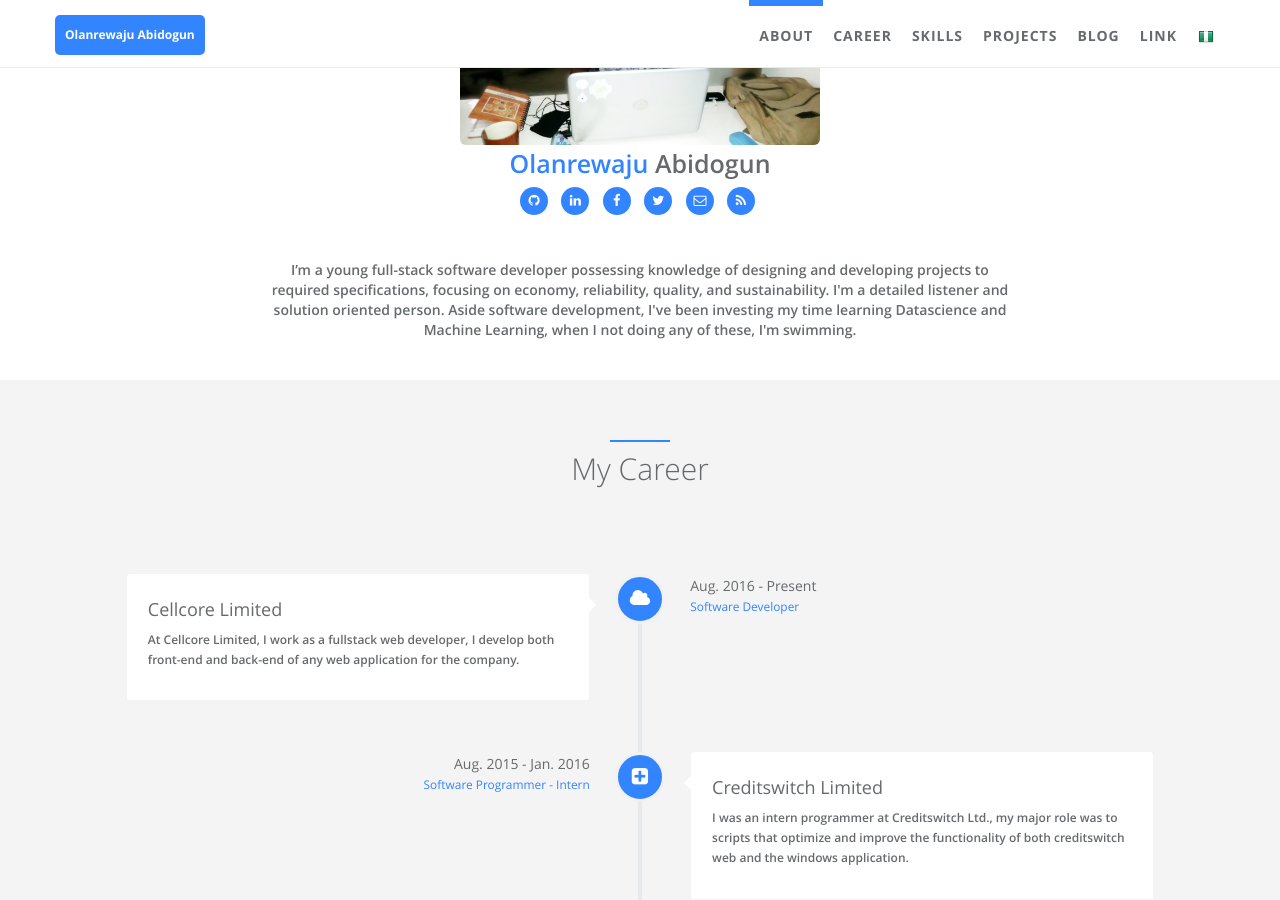
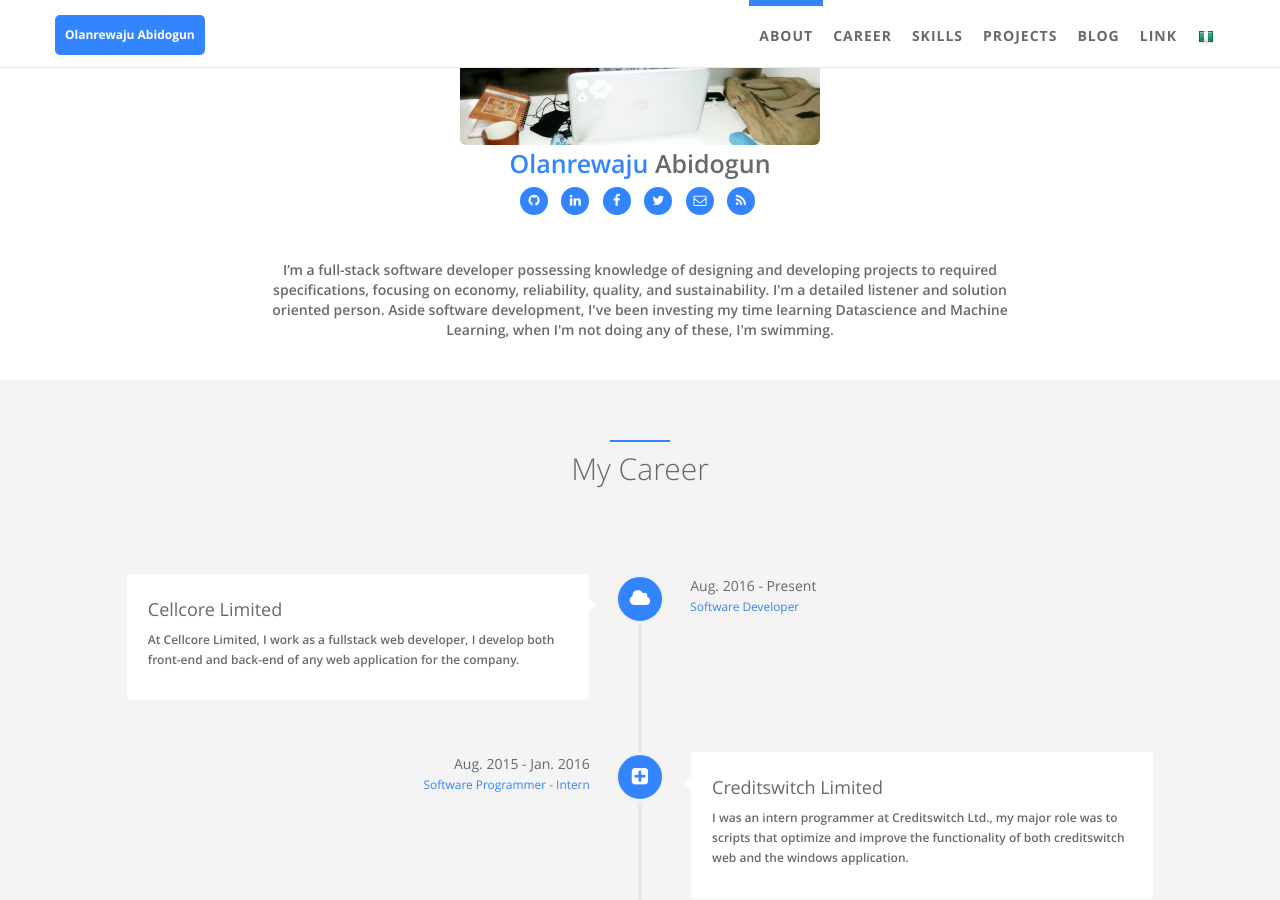
Before and after one commit to codeInBit/codeInBit.github.io, a Jekyll site: the page built from index.html, in a window 1280 px wide and 900 px high, scrolled down 673 px. Built offline with Jekyll 4.4.1, drawn with Linux system fonts in a browser that asks for light colours.

Commit message:
Update _config.yml

```diff
--- a/_config.yml
+++ b/_config.yml
@@ -28,7 +28,7 @@ author:  # change following line to your infomation.
   skill_icon2:
     - name: fa-linux
     - name: icon-apache
-  desc: I’m a young full-stack software developer possessing knowledge of designing and developing projects to required specifications, focusing on economy, reliability, quality, and sustainability. I'm a detailed listener and solution oriented person. Aside software development, I've been investing my time learning Datascience and Machine Learning, when I not doing any of these, I'm swimming.  # Describe yourself.
+  desc: I’m a full-stack software developer possessing knowledge of designing and developing projects to required specifications, focusing on economy, reliability, quality, and sustainability. I'm a detailed listener and solution oriented person. Aside software development, I've been investing my time learning Datascience and Machine Learning, when I'm not doing any of these, I'm swimming.  # Describe yourself.
 
 # comment
 disqus:  # if you wanna comment feature, go to https://disqus.com/ to get your configuration; if not, comment following two lines.
```
